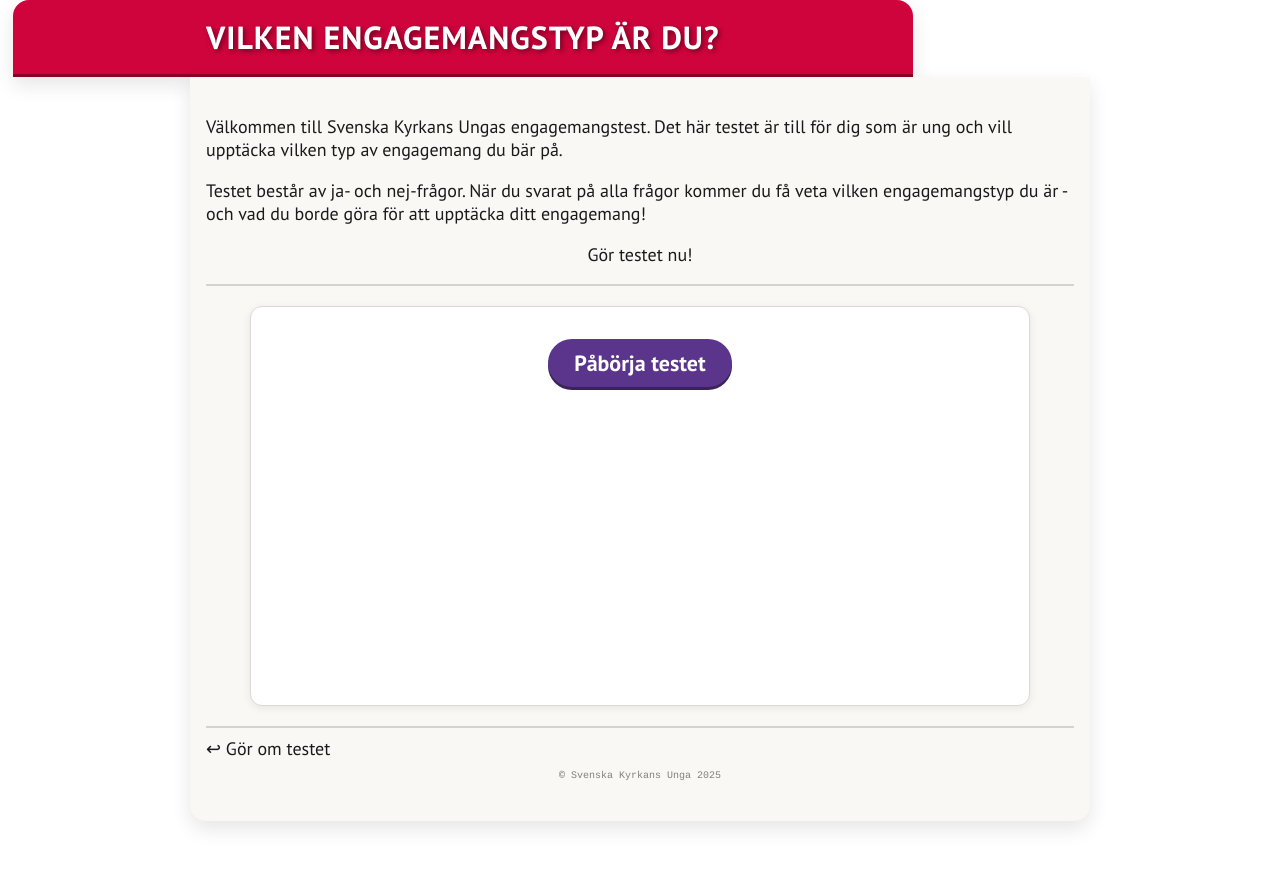
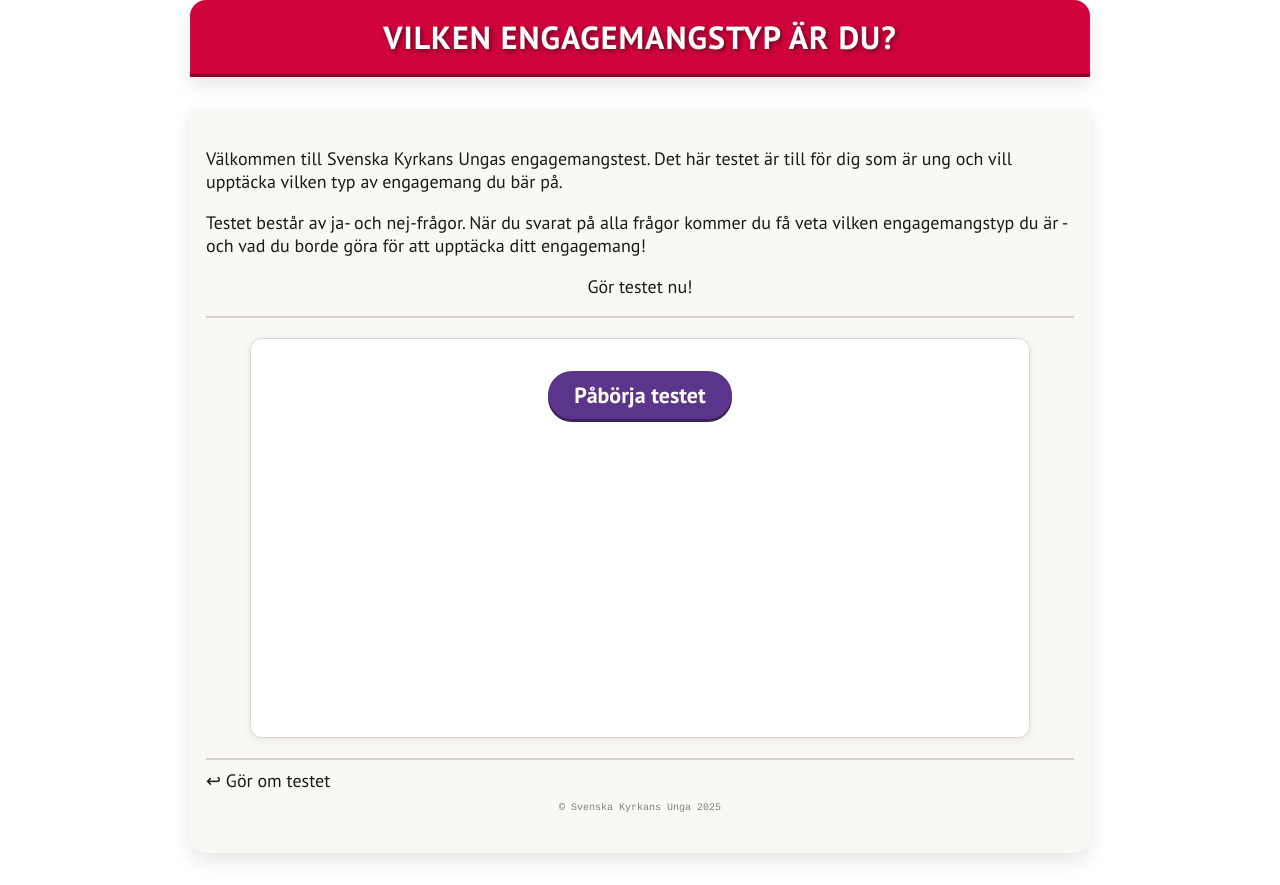
Before and after one commit to lundapucko/engtest2, a plain HTML site: page index.html in a window 1280 px wide. Before the commit the page ends 853 px from the top, so only its background shows below. Drawn offline with Linux system fonts and the light colour scheme.

Commit message:
Update style.css

```diff
--- a/style.css
+++ b/style.css
@@ -16,6 +16,7 @@ body {
 /* Header */
 header {
 	max-width: 900px;
+	margin: 0px auto 32px auto;
     background: #D0043C;
     padding: 16px 12px;
     color: #fff;
```
